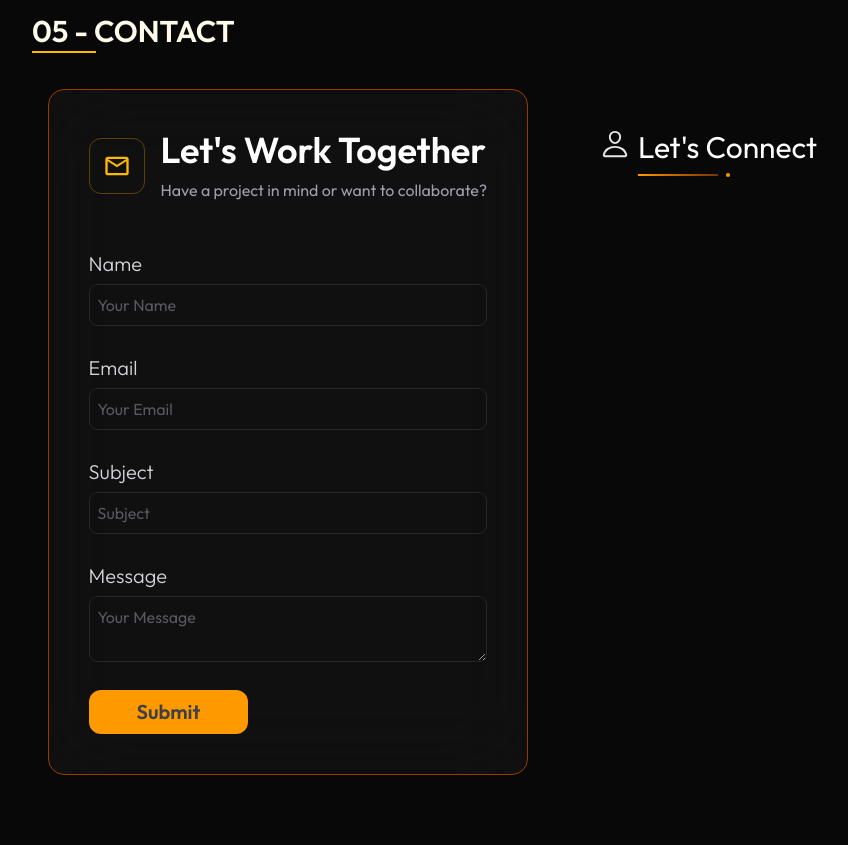
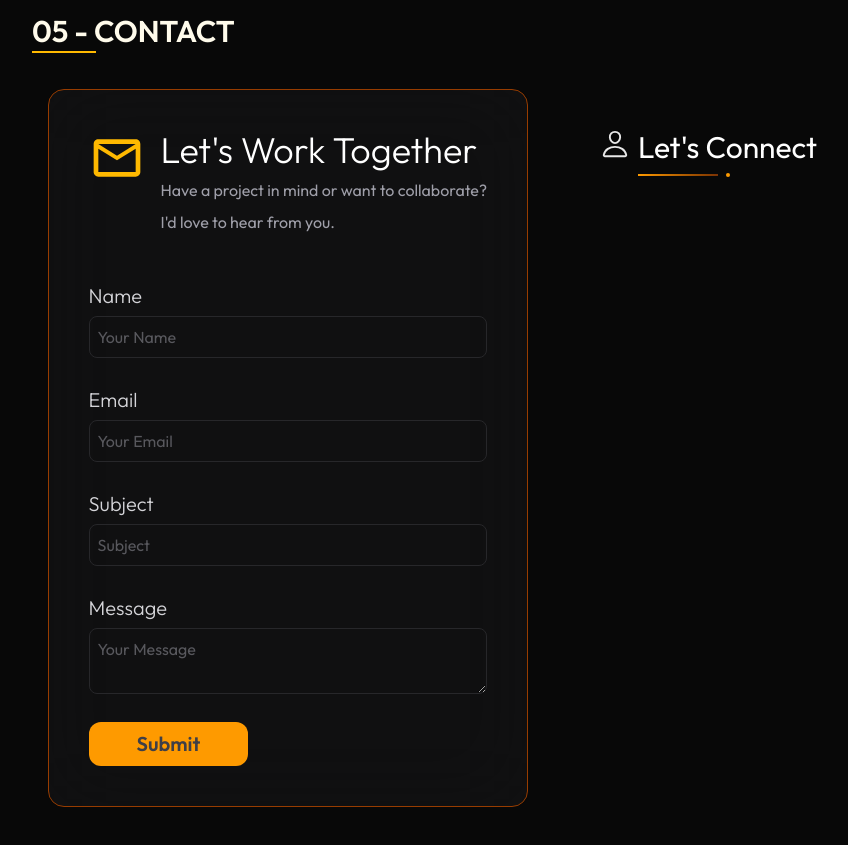
Before and after one commit to AbhishekDave2000/portfolio, a React (Vite) app: page / in a window 1280 px wide. Shown: the part 2700-3545 px from the top of the page, without its empty margins (96-944 px from the left). Built offline with nearby package versions, Linux system fonts and the light colour scheme.

Commit message:
chore(ContactForm) Change design in contact form

```diff
--- a/src/components/ContactForm.jsx
+++ b/src/components/ContactForm.jsx
@@ -24,18 +24,25 @@ const ContactForm = () => {
 
             {/* Header Section */}
             <div className='mb-10'>
-                <div className='flex items-center gap-4'>
-                    <div className=" h-14 w-14 rounded-xl border border-amber-400/30 flex items-center justify-center text-amber-400">
-                        <MdOutlineEmail size={28}/>
+                <div className='flex gap-4'>
+                    <div className="h-14 w-14 flex items-center justify-center text-amber-400 font-extralight">
+                        <MdOutlineEmail size={60} />
                     </div>
 
                     <div>
-                        <h2 className="text-4xl font-bold text-white">
+                        <h2 className="text-4xl font-light text-white">
                             Let's Work Together
                         </h2>
+                        {/* <div className="flex gap-2 items-center">
+                            <div className="h-0.5 w-20 bg-linear-to-r from-amber-500 to-amber-900"></div>
+                            <div className="h-1 w-1 rounded-full bg-amber-500"></div>
+                        </div> */}
 
                         <p className="text-zinc-400 mt-2">
                             Have a project in mind or want to collaborate?
+                        </p>
+                        <p className="text-zinc-400 mt-2">
+                            I'd love to hear from you.
                         </p>
                     </div>
                 </div>
```
